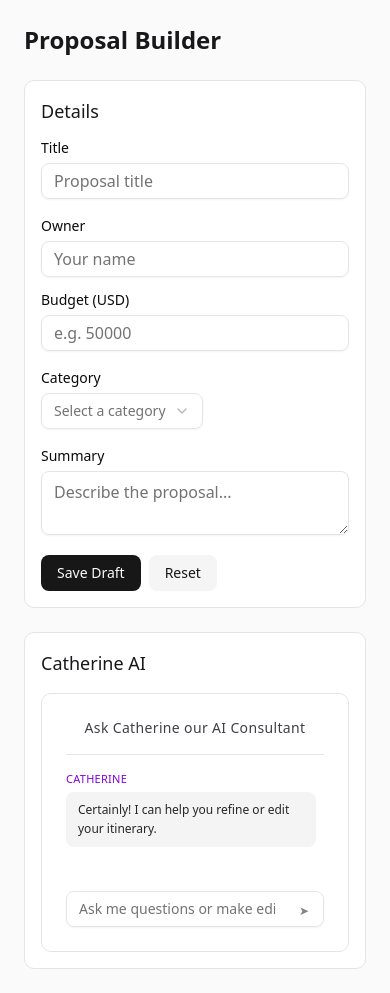
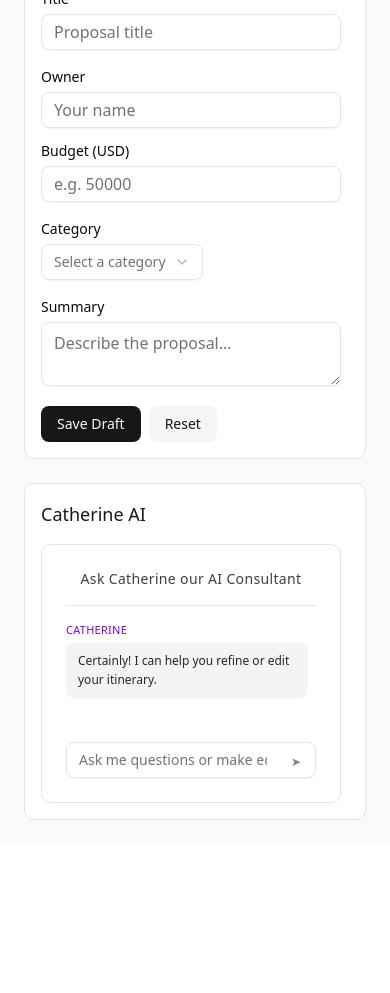
Before and after one commit to jaiwee/cathay-chuangx5, a Next.js app: page /proposal in a window 390 px wide. After the commit the page ends 844 px from the top, so only its background shows below. Built offline with nearby package versions, Linux system fonts and the light colour scheme.

Commit message:
connect to gemini ai api

```diff
--- a/package.json
+++ b/package.json
@@ -9,12 +9,14 @@
     "lint": "eslint"
   },
   "dependencies": {
+    "@ai-sdk/google": "^2.0.32",
     "@radix-ui/react-label": "^2.1.8",
     "@radix-ui/react-scroll-area": "^1.2.10",
     "@radix-ui/react-select": "^2.2.6",
     "@radix-ui/react-separator": "^1.1.8",
     "@radix-ui/react-slot": "^1.2.4",
     "@supabase/supabase-js": "^2.81.1",
+    "ai": "^5.0.93",
     "class-variance-authority": "^0.7.1",
     "clsx": "^2.1.1",
     "lucide-react": "^0.553.0",
--- /dev/null
+++ b/src/app/api/chat/route.ts
@@ -0,0 +1,24 @@
+import { generateText } from "ai";
+import { google } from "@ai-sdk/google";
+
+export const runtime = "edge";
+
+export async function POST(req: Request) {
+  const { message, history = [], assistantName = "Catherine" } = await req.json();
+
+  // Build a messages array compatible with the AI SDK
+  const messages = [
+    ...history,
+    { role: "user", content: message },
+  ];
+
+  const result = await generateText({
+    model: google("gemini-2.0-flash"),
+    system: `You are ${assistantName} AI, a concise, friendly Cathay Pacific proposal consultant.`,
+    messages,
+  });
+
+  return new Response(JSON.stringify({ message: result.text }), {
+    headers: { "Content-Type": "application/json" },
+  });
+}
--- a/src/app/proposal/page.tsx
+++ b/src/app/proposal/page.tsx
@@ -3,19 +3,29 @@ import { ProposalForm } from "@/components/ui/proposal-form";
 
 export default function ProposalFormPage() {
   return (
-    <div className="min-h-screen bg-zinc-50 dark:bg-black">
-      <div className="mx-auto max-w-6xl p-6 md:p-10">
-        <h1 className="mb-6 text-2xl font-semibold text-zinc-900 dark:text-zinc-50">Proposal Builder</h1>
+    <div className="h-screen overflow-hidden bg-zinc-50 dark:bg-black flex flex-col">
+      <div className="mx-auto flex w-full max-w-6xl flex-col p-6 md:p-10 flex-1">
+        <h1 className="mb-6 text-2xl font-semibold text-zinc-900 dark:text-zinc-50">
+          Proposal Builder
+        </h1>
 
-        <div className="grid grid-cols-1 gap-6 md:grid-cols-2">
-          <div className="rounded-lg border border-zinc-200 bg-white p-4 dark:border-zinc-800 dark:bg-zinc-900">
-            <h2 className="mb-4 text-lg font-medium text-zinc-900 dark:text-zinc-50">Details</h2>
-            <ProposalForm />
+        <div className="grid flex-1 grid-cols-1 gap-6 md:grid-cols-2 overflow-hidden">
+          <div className="flex flex-col h-full rounded-lg border border-zinc-200 bg-white p-4 dark:border-zinc-800 dark:bg-zinc-900">
+            <h2 className="mb-4 text-lg font-medium text-zinc-900 dark:text-zinc-50">
+              Details
+            </h2>
+            <div className="flex-1 overflow-y-auto pr-2">
+              <ProposalForm />
+            </div>
           </div>
 
-          <div className="rounded-lg border border-zinc-200 bg-white p-4 dark:border-zinc-800 dark:bg-zinc-900">
-            <h2 className="mb-4 text-lg font-medium text-zinc-900 dark:text-zinc-50">Catherine AI</h2>
-            <AiChat />
+          <div className="flex flex-col h-full rounded-lg border border-zinc-200 bg-white p-4 dark:border-zinc-800 dark:bg-zinc-900">
+            <h2 className="mb-4 text-lg font-medium text-zinc-900 dark:text-zinc-50">
+              Catherine AI
+            </h2>
+            <div className="flex-1 overflow-y-auto pr-2">
+              <AiChat className="h-full" />
+            </div>
           </div>
         </div>
       </div>
--- a/src/components/ui/ai-chat.tsx
+++ b/src/components/ui/ai-chat.tsx
@@ -1,56 +1,37 @@
 "use client";
 
 import { useEffect, useRef, useState } from "react";
+import { ScrollArea } from "@/components/ui/scroll-area";
+import { Separator } from "@/components/ui/separator";
 import { Input } from "@/components/ui/input";
 import { Button } from "@/components/ui/button";
-import { ScrollArea } from "@/components/ui/scroll-area";
-import { Separator } from "@/components/ui/separator";
 
 type Role = "user" | "assistant";
-interface Message {
-  id: string;
-  role: Role;
-  content: string;
-  timestamp: string;
-}
-
-interface AiChatProps {
-  className?: string;
-  heading?: string;
-  placeholder?: string;
-}
+type Message = { id: string; role: Role; content: string };
 
 export function AiChat({
   className,
   heading = "Ask Catherine our AI Consultant",
   placeholder = "Ask me questions or make edits to your proposal",
-}: AiChatProps) {
+}: {
+  className?: string;
+  heading?: string;
+  placeholder?: string;
+}) {
   const [messages, setMessages] = useState<Message[]>([
-    {
-      id: "welcome",
-      role: "assistant",
-      content: "Certainly! I can help you refine or edit your itinerary.",
-      timestamp: new Date().toISOString(),
-    },
+    { id: "welcome", role: "assistant", content: "Certainly! I can help you refine or edit your itinerary." },
   ]);
   const [input, setInput] = useState("");
   const [isSending, setIsSending] = useState(false);
   const endRef = useRef<HTMLDivElement>(null);
 
-  useEffect(() => {
-    endRef.current?.scrollIntoView({ behavior: "smooth" });
-  }, [messages, isSending]);
+  useEffect(() => endRef.current?.scrollIntoView({ behavior: "smooth" }), [messages, isSending]);
 
-  const sendMessage = async () => {
+  const send = async () => {
     const text = input.trim();
     if (!text || isSending) return;
 
-    const userMsg: Message = {
-      id: `u-${Date.now()}`,
-      role: "user",
-      content: text,
-      timestamp: new Date().toISOString(),
-    };
+    const userMsg: Message = { id: `u-${Date.now()}`, role: "user", content: text };
     setMessages((m) => [...m, userMsg]);
     setInput("");
     setIsSending(true);
@@ -61,81 +42,43 @@ export function AiChat({
         headers: { "Content-Type": "application/json" },
         body: JSON.stringify({
           message: text,
-          history: messages.slice(-10),
-          assistantName: "Catherine",
+          history: messages.map(({ role, content }) => ({ role, content })),
+          assistantName: "Catherine AI",
         }),
       });
-
-      let reply = "Sorry, I couldn’t process that request.";
-      if (res.ok) {
-        const data = await res.json();
-        reply = data.message ?? reply;
-      }
-
-      setMessages((m) => [
-        ...m,
-        {
-          id: `a-${Date.now()}`,
-          role: "assistant",
-          content: reply,
-          timestamp: new Date().toISOString(),
-        },
-      ]);
+      const data = await res.json();
+      const reply = typeof data?.message === "string" ? data.message : "Sorry, something went wrong.";
+      setMessages((m) => [...m, { id: `a-${Date.now()}`, role: "assistant", content: reply }]);
     } catch {
-      setMessages((m) => [
-        ...m,
-        {
-          id: `e-${Date.now()}`,
-          role: "assistant",
-          content: "I hit an error. Please retry.",
-          timestamp: new Date().toISOString(),
-        },
-      ]);
+      setMessages((m) => [...m, { id: `e-${Date.now()}`, role: "assistant", content: "I hit an error. Please retry." }]);
     } finally {
       setIsSending(false);
     }
   };
 
-  const handleSubmit = (e: React.FormEvent) => {
+  const onSubmit = (e: React.FormEvent) => {
     e.preventDefault();
-    sendMessage();
+    send();
   };
 
   return (
-    <div
-      className={`flex flex-col rounded-lg border border-zinc-200 bg-white/70 backdrop-blur p-6 dark:border-zinc-800 dark:bg-zinc-900/60 ${className ?? ""}`}
-    >
+    <div className={`flex flex-col rounded-lg border border-zinc-200 bg-white/70 backdrop-blur p-6 dark:border-zinc-800 dark:bg-zinc-900/60 ${className ?? ""}`}>
       <div className="mb-4 flex justify-center">
-        <h2 className="text-sm font-medium tracking-wide text-zinc-700 dark:text-zinc-200">
-          {heading}
-        </h2>
+        <h2 className="text-sm font-medium tracking-wide text-zinc-700 dark:text-zinc-200">{heading}</h2>
       </div>
       <Separator className="mb-4" />
 
       <ScrollArea className="flex-1">
         <div className="space-y-5 pr-2">
           {messages.map((m) => (
-            <ChatLine key={m.id} message={m} />
+            <ChatLine key={m.id} role={m.role} content={m.content} />
           ))}
-          {isSending && (
-            <ChatLine
-              loading
-              message={{
-                id: "loading",
-                role: "assistant",
-                content: "Typing…",
-                timestamp: new Date().toISOString(),
-              }}
-            />
-          )}
+          {isSending && <ChatLine role="assistant" content="Typing…" loading />}
           <div ref={endRef} />
         </div>
       </ScrollArea>
 
-      <form
-        onSubmit={handleSubmit}
-        className="mt-6 relative flex items-center"
-      >
+      <form onSubmit={onSubmit} className="mt-6 relative flex items-center">
         <Input
           value={input}
           onChange={(e) => setInput(e.target.value)}
@@ -159,35 +102,13 @@ export function AiChat({
   );
 }
 
-function ChatLine({
-  message,
-  loading,
-}: {
-  message: Message;
-  loading?: boolean;
-}) {
-  const isUser = message.role === "user";
+function ChatLine({ role, content, loading }: { role: Role; content: string; loading?: boolean }) {
+  const isUser = role === "user";
   const label = isUser ? "YOU" : "CATHERINE";
   return (
-    <div
-      className={`flex flex-col ${isUser ? "items-end" : "items-start"} text-[11px]`}
-    >
-      <span
-        className={`mb-1 font-medium tracking-wide ${
-          isUser
-            ? "text-zinc-600 dark:text-zinc-300"
-            : "text-purple-700 dark:text-purple-300"
-        }`}
-      >
-        {label}
-      </span>
-      <div
-        className={`max-w-[340px] rounded-md bg-zinc-100 px-3 py-2 leading-relaxed dark:bg-zinc-800 ${
-          isUser
-            ? "text-zinc-800 dark:text-zinc-100"
-            : "text-zinc-800 dark:text-zinc-100"
-        }`}
-      >
+    <div className={`flex flex-col ${isUser ? "items-end" : "items-start"} text-[11px]`}>
+      <span className={`mb-1 font-medium tracking-wide ${isUser ? "text-zinc-600 dark:text-zinc-300" : "text-purple-700 dark:text-purple-300"}`}>{label}</span>
+      <div className={`max-w-[340px] rounded-md bg-zinc-100 px-3 py-2 leading-relaxed dark:bg-zinc-800 text-zinc-800 dark:text-zinc-100`}>
         {loading ? (
           <span className="inline-flex items-center gap-1">
             <span className="h-2 w-2 animate-bounce rounded-full bg-zinc-500 [animation-delay:-0.3s]" />
@@ -195,9 +116,7 @@ function ChatLine({
             <span className="h-2 w-2 animate-bounce rounded-full bg-zinc-500" />
           </span>
         ) : (
-          <span className="whitespace-pre-wrap break-words text-[12px]">
-            {message.content}
-          </span>
+          <span className="whitespace-pre-wrap break-words text-[12px]">{content}</span>
         )}
       </div>
     </div>
```
Also changed, not shown: 1 other file (tests, documents, lock files or other folders).
